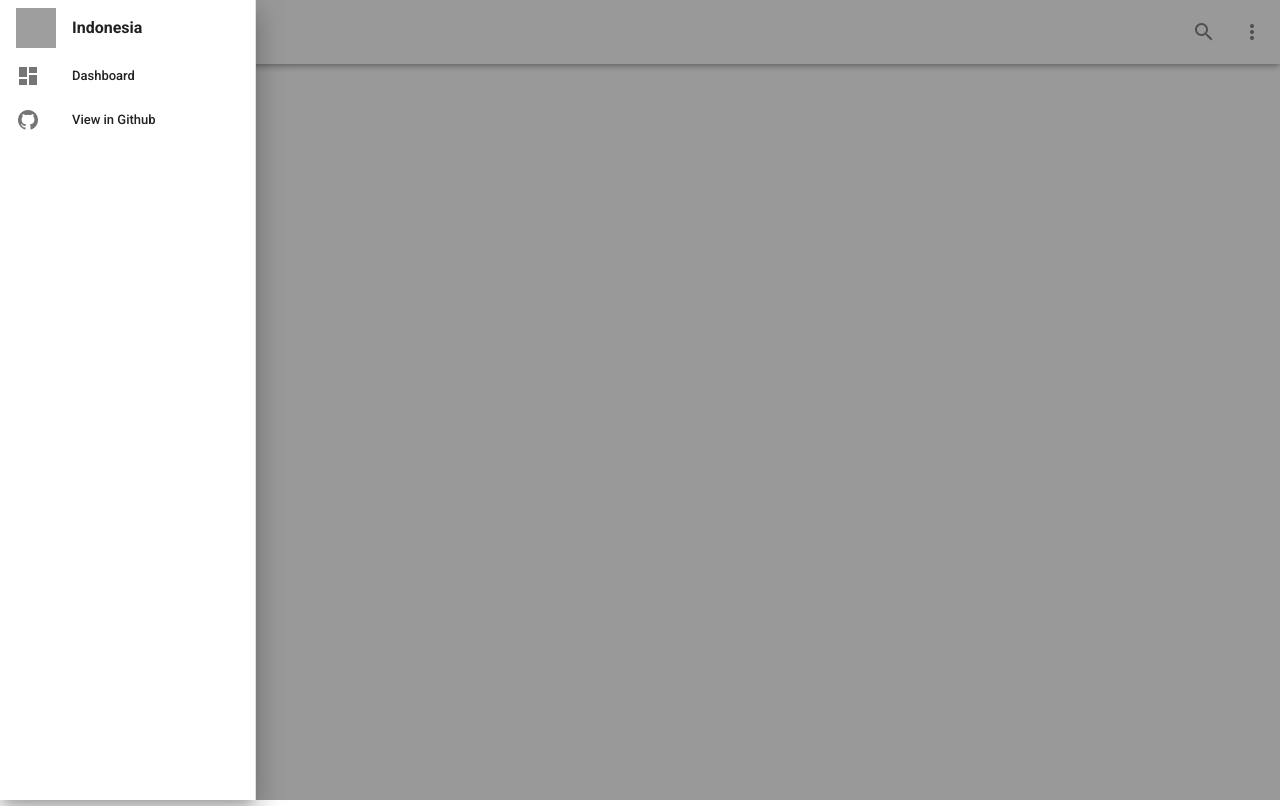
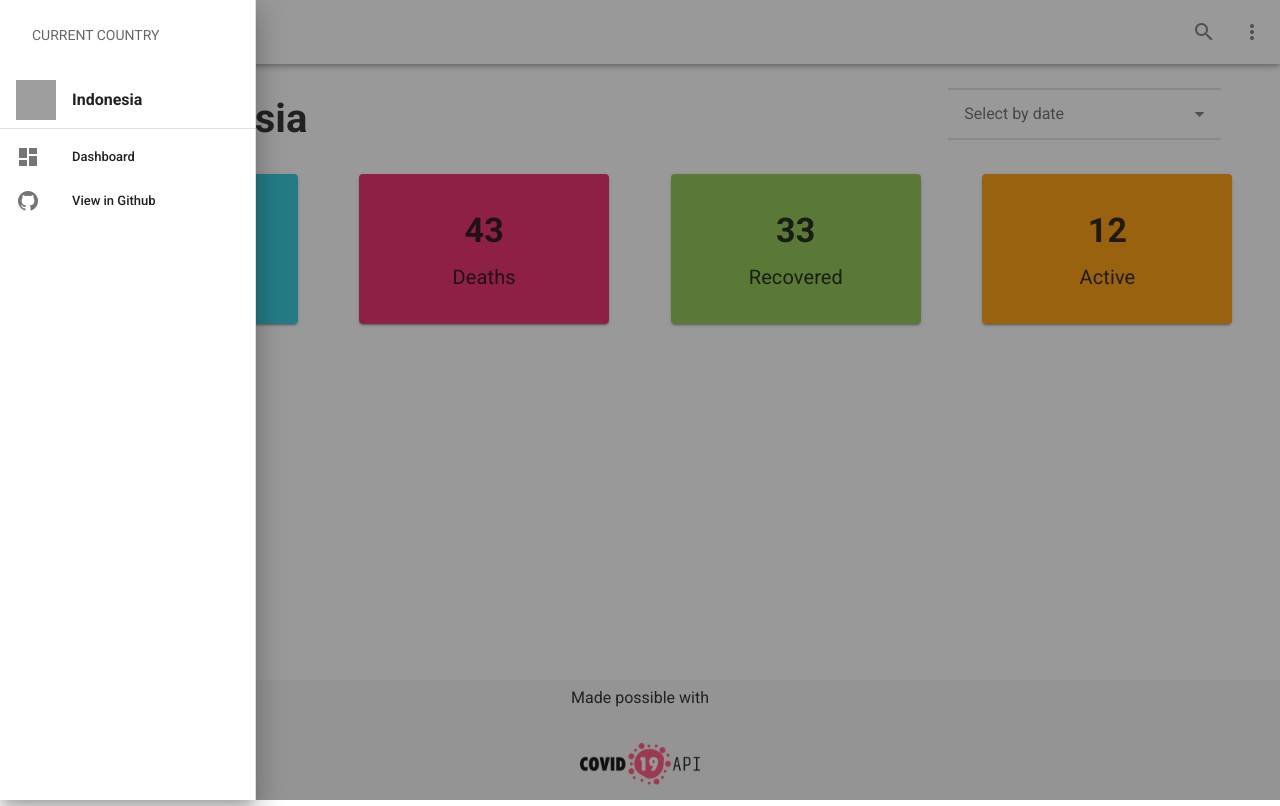
Before and after one commit to idea456/covid19-dashboard, a Nuxt app: page / in a window 1280 px wide. Both pictures are taken after a click on the button 28 px from the left and 32 px from the top of the page. Built offline with nearby package versions, Linux system fonts and the light colour scheme; grey boxes are pictures that could not be loaded.

Commit message:
finished part 1 of UI design

```diff
--- /dev/null
+++ b/components/MainFooter.vue
@@ -0,0 +1,23 @@
+<template>
+  <v-footer absolute>
+    <v-row class="text-center" cols="12">
+      <v-col>Made possible with</v-col>
+      <v-col cols="12" align="center">
+        <router-link to="https://covid19api.com/">
+          <v-img
+            :src="require('../assets/images/logo-covid19api.png')"
+            contain
+            height="60"
+            width="120"
+          />
+        </router-link>
+      </v-col>
+    </v-row>
+  </v-footer>
+</template>
+
+<script>
+export default {
+  name: "MainFooter"
+};
+</script>
--- a/components/MainHeader.vue
+++ b/components/MainHeader.vue
@@ -16,8 +16,14 @@
     </nav>
     <v-navigation-drawer absolute temporary v-model="drawer">
       <v-list-item>
+        <v-list-item-content>
+          <v-subheader>CURRENT COUNTRY</v-subheader>
+        </v-list-item-content>
+      </v-list-item>
+
+      <v-list-item>
         <v-list-item-avatar tile>
-          <v-img src="https://www.countryflags.io/ID/shiny/64.png"></v-img>
+          <v-img src="https://www.countryflags.io/ID/shiny/64.png" />
         </v-list-item-avatar>
 
         <v-list-item-content>
@@ -27,8 +33,16 @@
         </v-list-item-content>
       </v-list-item>
 
-      <v-list dense nav class="py-0">
-        <v-list-item <v-list-item link v-for="item in items" :key="item.title">
+      <v-divider></v-divider>
+
+      <v-list dense nav>
+        <v-list-item
+          <v-list-item
+          link
+          v-for="item in items"
+          :key="item.title"
+          :to="item.link"
+        >
           <v-list-item-icon>
             <v-icon>{{ item.icon }}</v-icon>
           </v-list-item-icon>
@@ -44,19 +58,26 @@
 
 <script>
 export default {
-  mounted() {
-    console.log("hii im mounted!");
-  },
+  name: "MainHeader",
   data() {
     return {
       drawer: false,
       items: [
-        { title: "Dashboard", icon: "mdi-view-dashboard" },
-        { title: "View in Github", icon: "mdi-github" }
+        { title: "Dashboard", icon: "mdi-view-dashboard", link: "" },
+        {
+          title: "View in Github",
+          icon: "mdi-github",
+          link: "https://github.com/idea456/covid19-dashboard"
+        }
       ]
     };
   }
 };
 </script>
 
-<style scoped></style>
+<style scoped>
+.nd-title {
+  font-weight: bold;
+  font-size: 20px;
+}
+</style>
--- /dev/null
+++ b/components/StatusCard.vue
@@ -0,0 +1,29 @@
+<template>
+  <v-card :color="color" dark width="250" height="150" max-width="400">
+    <v-card-text>
+      <p class="display-1 text--primary status-number">
+        <strong>{{ number }}</strong>
+      </p>
+      <div class="text--primary status-text">
+        {{ title }}
+      </div>
+    </v-card-text>
+  </v-card>
+</template>
+
+<script>
+export default {
+  name: "StatusCard",
+  props: [`title`, `number`, `color`]
+};
+</script>
+
+<style scoped>
+.status-number {
+  padding-top: 20px;
+}
+
+.status-text {
+  font-size: 20px;
+}
+</style>
--- a/layouts/default.vue
+++ b/layouts/default.vue
@@ -4,14 +4,18 @@
     <v-content>
       <nuxt />
     </v-content>
+    <MainFooter />
   </v-app>
 </template>
 
 <script>
 import MainHeader from "../components/MainHeader";
+import MainFooter from "../components/MainFooter";
+
 export default {
   components: {
-    MainHeader
+    MainHeader,
+    MainFooter
   }
 };
 </script>
--- a/nuxt.config.js
+++ b/nuxt.config.js
@@ -47,7 +47,17 @@ export default {
     customVariables: ["~/assets/variables.scss"],
     theme: {
       dark: false,
-      themes: {}
+      themes: {
+        dark: {
+          primary: colors.blue.darken2,
+          accent: colors.grey.darken3,
+          secondary: colors.amber.darken3,
+          info: colors.teal.lighten1,
+          warning: colors.amber.base,
+          error: colors.deepOrange.accent4,
+          success: colors.green.accent3
+        }
+      }
     }
   },
   /*
--- a/pages/index.vue
+++ b/pages/index.vue
@@ -1,5 +1,67 @@
-<template></template>
+<template>
+  <v-container>
+    <v-row justify="space-between" align="center">
+      <v-col cols="9" justify="center">
+        <v-list-item>
+          <v-list-item-avatar tile>
+            <v-img
+              height="70"
+              contain
+              src="https://www.countryflags.io/ID/shiny/64.png"
+            />
+          </v-list-item-avatar>
+
+          <v-list-item-content>
+            <v-list-item-title>
+              <strong class="dashboard-title">Indonesia</strong>
+            </v-list-item-title>
+          </v-list-item-content>
+        </v-list-item>
+      </v-col>
+      <v-col cols="3">
+        <v-overflow-btn
+          :items="dropdown_font"
+          label="Select by date"
+          target="#dropdown-example"
+        ></v-overflow-btn
+      ></v-col>
+    </v-row>
+    <v-row
+      align="center"
+      justify="space-between"
+      class="dashboard-status-cards"
+    >
+      <StatusCard title="Confirmed" number="120" color="#26c6da" />
+      <StatusCard title="Deaths" number="43" color="pink" />
+      <StatusCard title="Recovered" number="33" color="light-green" />
+      <StatusCard title="Active" number="12" color="orange" />
+    </v-row>
+
+    <v-row> </v-row>
+  </v-container>
+</template>
 
 <script>
-export default {};
+import StatusCard from "../components/StatusCard";
+export default {
+  components: {
+    StatusCard
+  },
+  data() {
+    return {
+      dropdown_font: ["Arial", "Calibri", "Courier", "Verdana"]
+    };
+  }
+};
 </script>
+
+<style scoped>
+.dashboard-title {
+  font-size: 40px;
+  display: inline;
+}
+
+.dashboard-status-cards {
+  text-align: center;
+}
+</style>
```
Also changed, not shown: assets/images/logo-covid19api.png (added).
